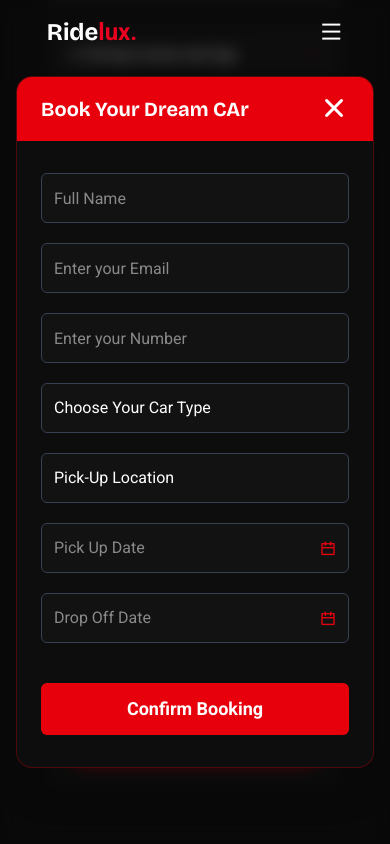
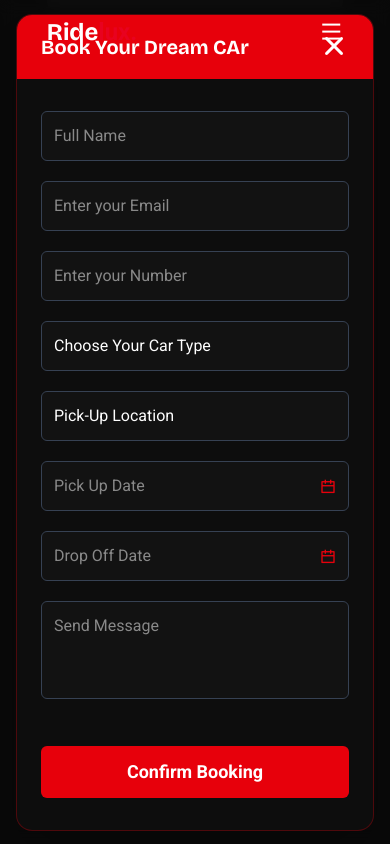
Before and after one commit to Jisap/vite-carrental2-2025, a React (Vite) app: page /car/1 in a window 390 px wide. Both pictures are taken after a click on the button "Rent Now". Shown: the part 969-1813 px from the top of the page. Built offline with nearby package versions, Linux system fonts and the light colour scheme.

Commit message:
Add message textarea to CarDetails component for user inquiries. Enhance layout with responsive design for improved user interaction.

```diff
--- a/src/Pages/CarDetails.jsx
+++ b/src/Pages/CarDetails.jsx
@@ -372,6 +372,15 @@
                     />
                     <i className="ri-calendar-line text-red-600 pointer-events-none"></i>
                   </div>
+
+                  <div className='relative md:col-span-2'>
+                    <textarea
+                      name="message"
+                      rows="3"
+                      placeholder='Send Message'
+                      className='w-full p-3 bg-[#121212] text-white rounded-md border border-gray-700 focus:border-red-600 outline-none resize-none appearance-none'
+                    ></textarea>
+                  </div>
                 </div>
 
                 <div className='pt-4'>
```
